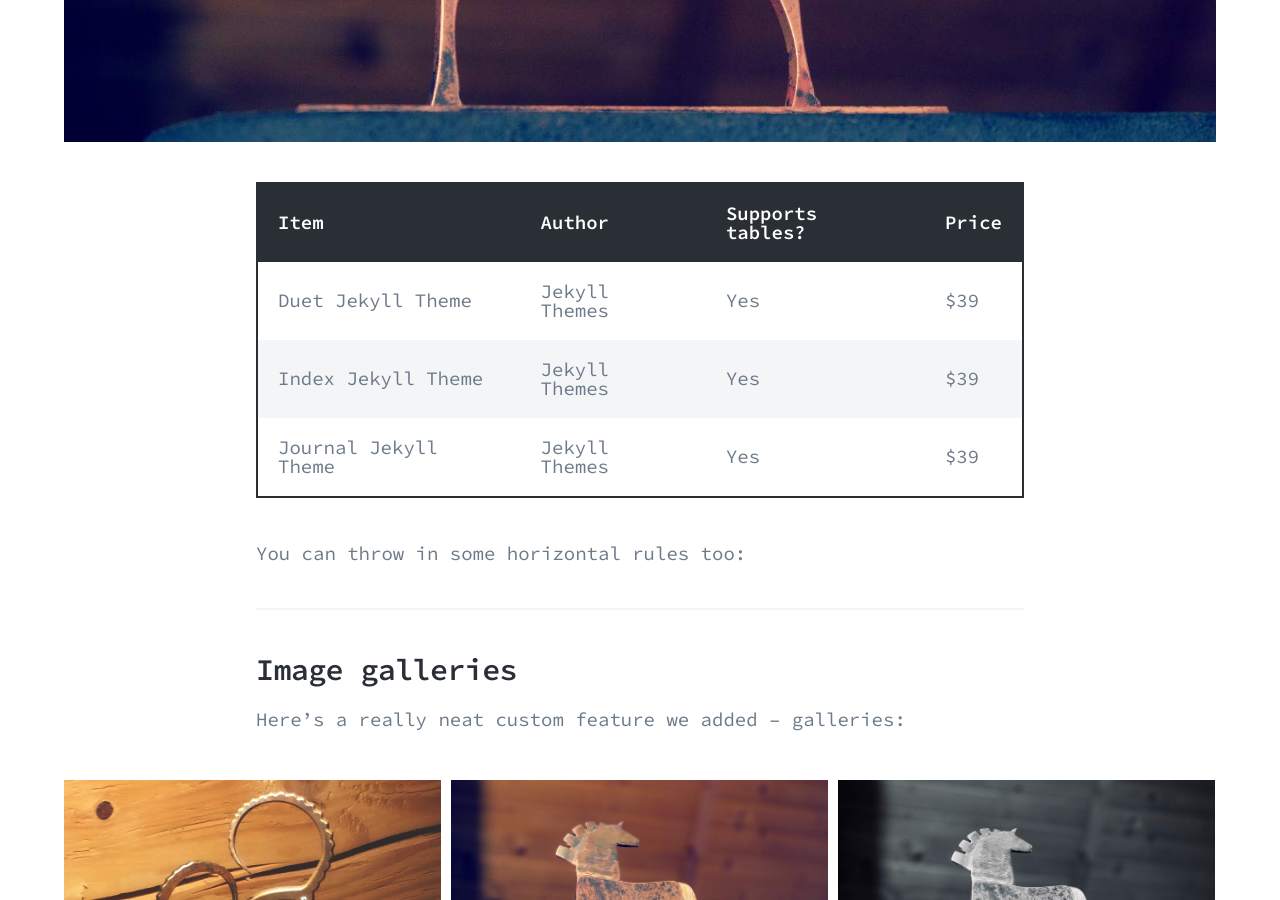
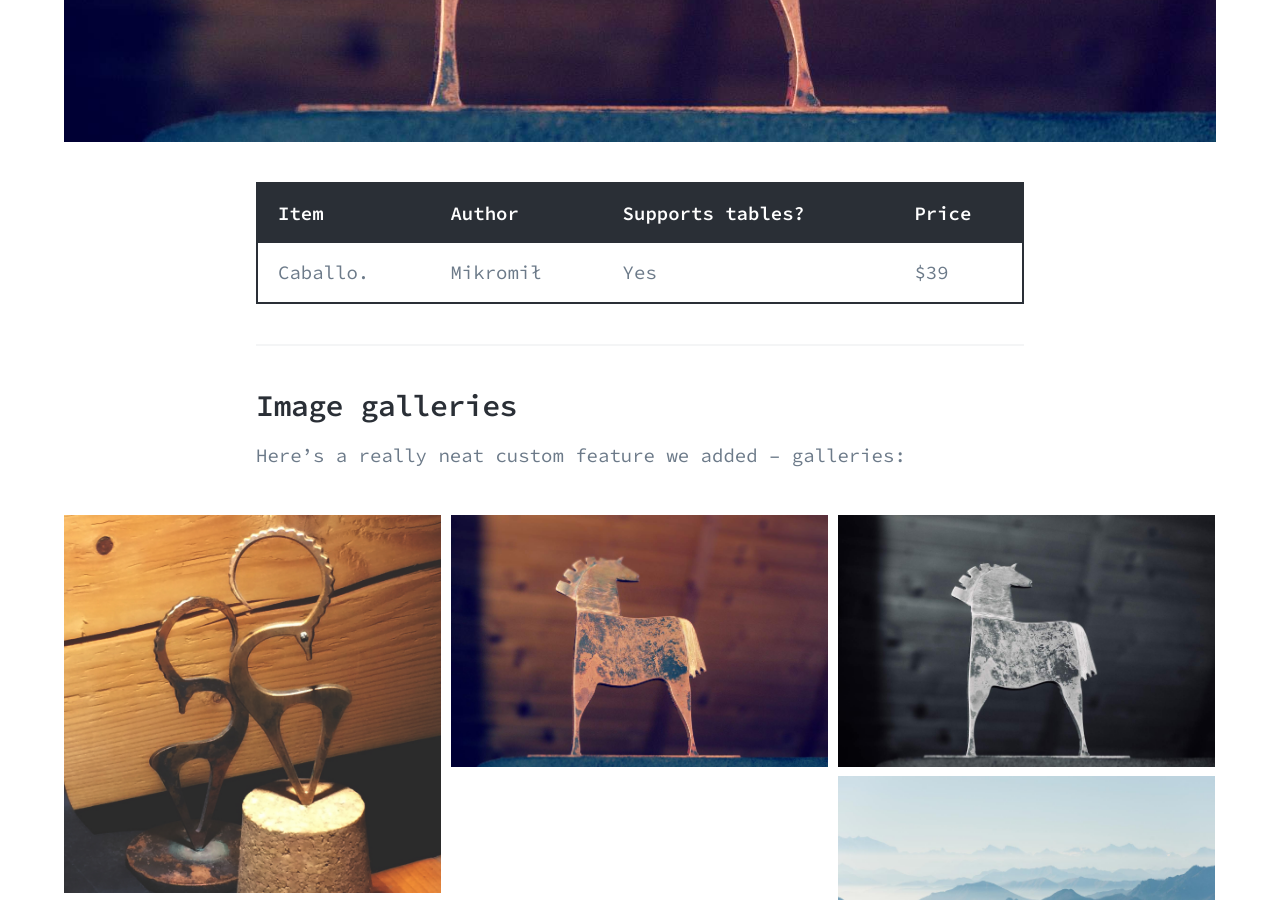
Before and after one commit to Mikromil/emka, a Jekyll site: the page built from _projects/2020-04-29-Caballo-project.md, in a window 1280 px wide and 900 px high, scrolled down 1086 px. Built offline with Jekyll 4.4.1, drawn with Linux system fonts in a browser that asks for light colours; nearby versions of some CDN libraries.

Commit message:
Update 2020-04-29-Caballo-project.md

```diff
--- a/_projects/2020-04-29-Caballo-project.md
+++ b/_projects/2020-04-29-Caballo-project.md
@@ -12,11 +12,8 @@
 
 | Item                 | Author        | Supports tables? | Price |
 |----------------------|---------------|------------------|-------|
-| Duet Jekyll Theme    | Jekyll Themes | Yes              | $39   |
-| Index Jekyll Theme   | Jekyll Themes | Yes              | $39   |
-| Journal Jekyll Theme | Jekyll Themes | Yes              | $39   |
+| Caballo.             | Mikromił      | Yes              | $39   |
 
-You can throw in some horizontal rules too:
 
 ---
 
@@ -55,8 +52,8 @@
 A nice little feature: the carousel only advances when it is in view, so your visitors won't scroll down to find it half way through your images.
 
 <div class="gallery" data-columns="1">
-	<img src="/images/demo/demo-landscape.jpg">
-	<img src="/images/demo/demo-landscape-2.jpg">
+	<img src="/images/demo/Caballo.jpeg">
+	<img src="/images/demo/CaballoBlack.jpeg">
 </div>
 
 ### What about videos?
```
